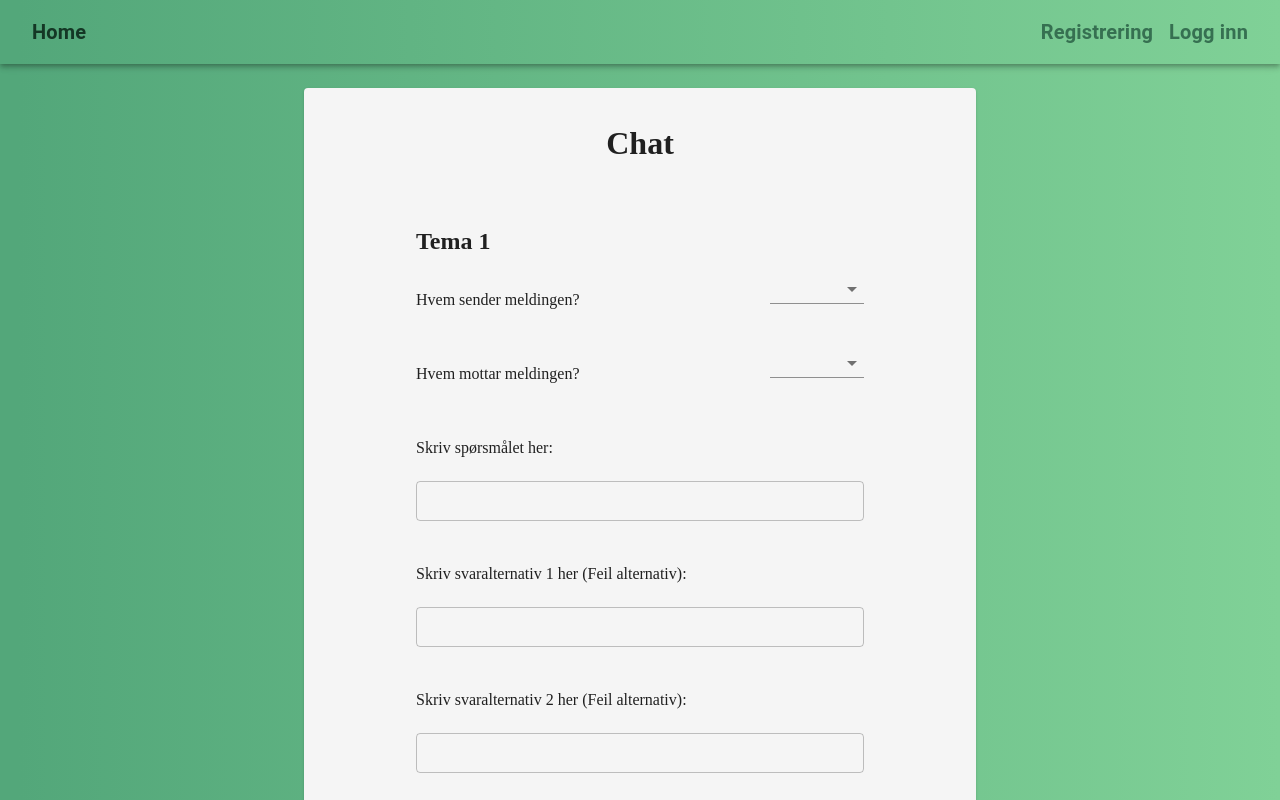
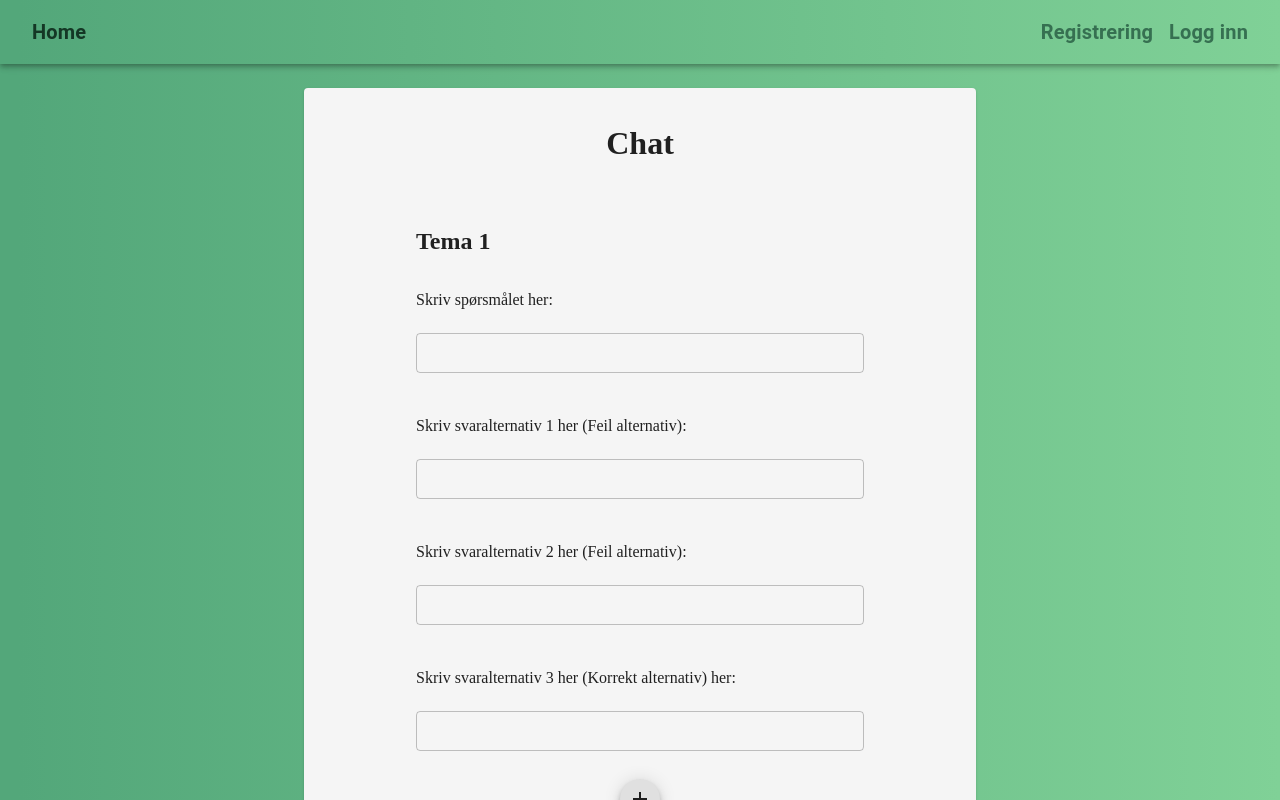
Before and after one commit to phajsi/LIM01, a React (Create React App) app in the folder frontend/: page /createexercise in a window 1280 px wide. Both pictures are taken after a click on the item "Chat". Shown: the top 800 px of the page. Built offline with nearby package versions, Linux system fonts and the light colour scheme.

Commit message:
Revert "Added a dropdown menu with possible avatars to create chat"
This reverts commit a7b377ac813f0cc08cd9c1c6bb8fbcb447cf31dc.

```diff
--- a/frontend/src/components/CreateExerciseForms/CreateChat.js
+++ b/frontend/src/components/CreateExerciseForms/CreateChat.js
@@ -1,24 +1,9 @@
 import React, { useState } from 'react';
 import { Formik, Form, Field } from 'formik';
 import * as yup from 'yup';
-import {
-  Button,
-  Grid,
-  Paper,
-  Fab,
-  TextField,
-  MenuItem,
-  Select,
-  Avatar,
-} from '@material-ui/core';
+import { Button, Grid, Paper, Fab, TextField } from '@material-ui/core';
 import AddIcon from '@material-ui/icons/Add';
 import RemoveIcon from '@material-ui/icons/Remove';
-import gingerMan from '../../assets/images/gingerMan.png';
-import capsMan from '../../assets/images/capsMan.png';
-import frenchMan from '../../assets/images/frenchMan.png';
-import brunetteWoman from '../../assets/images/brunetteWoman.png';
-import blondeWoman from '../../assets/images/blondeWoman.png';
-import muslimWoman from '../../assets/images/muslimWoman.png';
 import useStyles from './styles';
 
 const validationSchema = yup.object({
@@ -43,39 +28,6 @@ const CreateChat = ({ onGoBack, formDataEdit, onSubmitPost, onSubmitPut }) => {
         error={touched[name] && errors[name]}
         helperText={touched[name] && errors[name]}
       />
-    );
-  }
-
-  function formSelectField(name, touched, errors) {
-    return (
-      <Field
-        className={classes.field}
-        name={name}
-        margin="dense"
-        fullWidth
-        as={Select}
-        error={touched[name] && errors[name]}
-        helperText={touched[name] && errors[name]}
-      >
-        <MenuItem value="gingerMan">
-          <Avatar alt="gingerMan" src={gingerMan} />
-        </MenuItem>
-        <MenuItem value="capsMan">
-          <Avatar alt="capsMan" src={capsMan} />
-        </MenuItem>
-        <MenuItem value="frenchMan">
-          <Avatar alt="frenchMan" src={frenchMan} />
-        </MenuItem>
-        <MenuItem value="brunetteWoman">
-          <Avatar alt="brunetteWoman" src={brunetteWoman} />
-        </MenuItem>
-        <MenuItem value="blondeWoman">
-          <Avatar alt="blondeWoman" src={blondeWoman} />
-        </MenuItem>
-        <MenuItem value="muslimWoman">
-          <Avatar alt="muslimWoman" src={muslimWoman} />
-        </MenuItem>
-      </Field>
     );
   }
 
@@ -104,20 +56,6 @@ const CreateChat = ({ onGoBack, formDataEdit, onSubmitPost, onSubmitPut }) => {
           <Form className={classes.form}>
             <h2> Tema 1 </h2>
             <Grid container spacing={3}>
-              <Grid item xs={6}>
-                <p>Hvem sender meldingen? </p>
-              </Grid>
-              <Grid item xs={3} />
-              <Grid item xs={3}>
-                {formSelectField('sendericon', touched, errors)}
-              </Grid>
-              <Grid item xs={6}>
-                <p>Hvem mottar meldingen? </p>
-              </Grid>
-              <Grid item xs={3} />
-              <Grid item xs={3}>
-                {formSelectField('receivericon', touched, errors)}
-              </Grid>
               <Grid item xs={12}>
                 <p>Skriv spørsmålet her: </p>
                 {formTextField('chatquestion1', touched, errors)}
```
